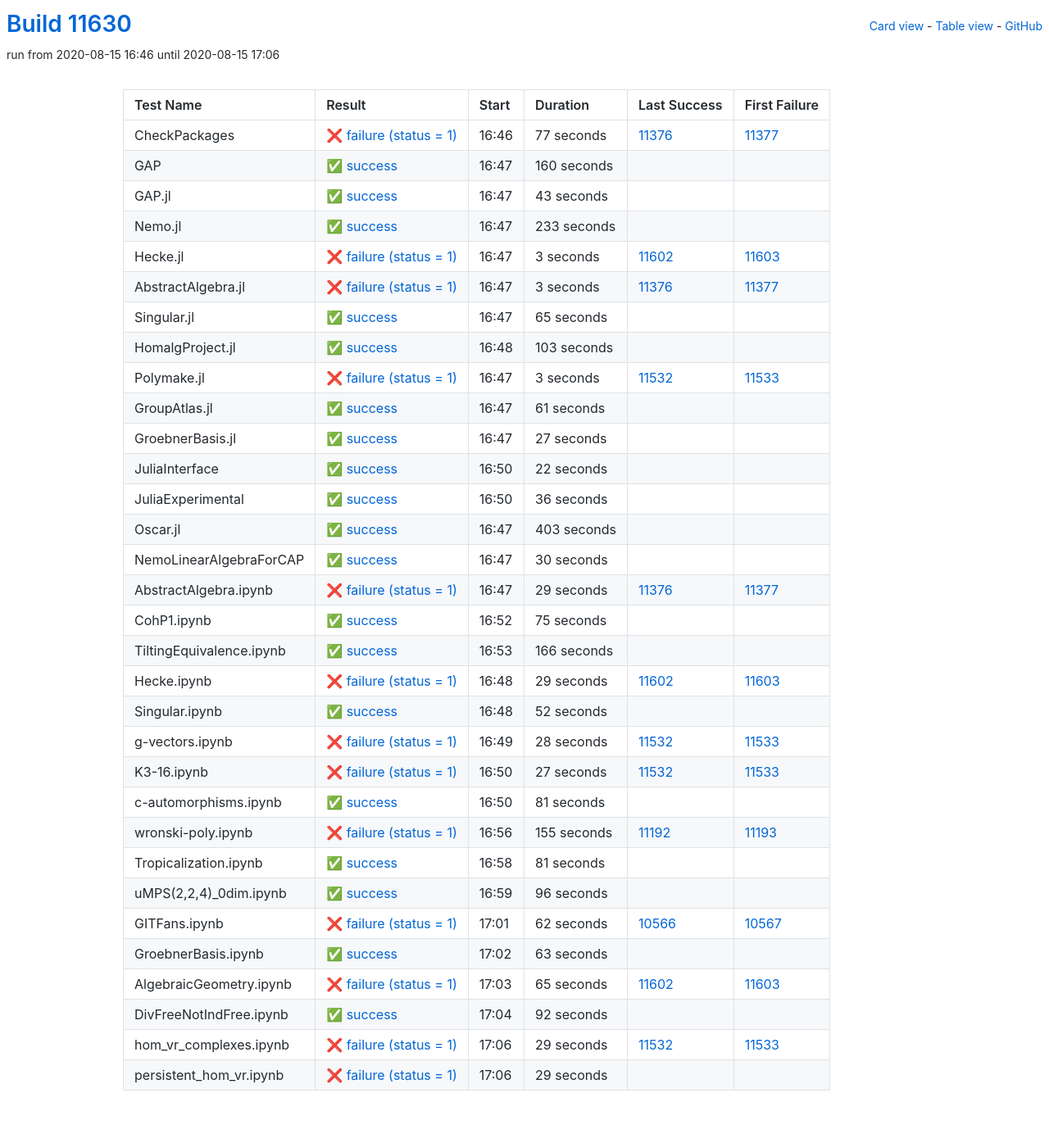
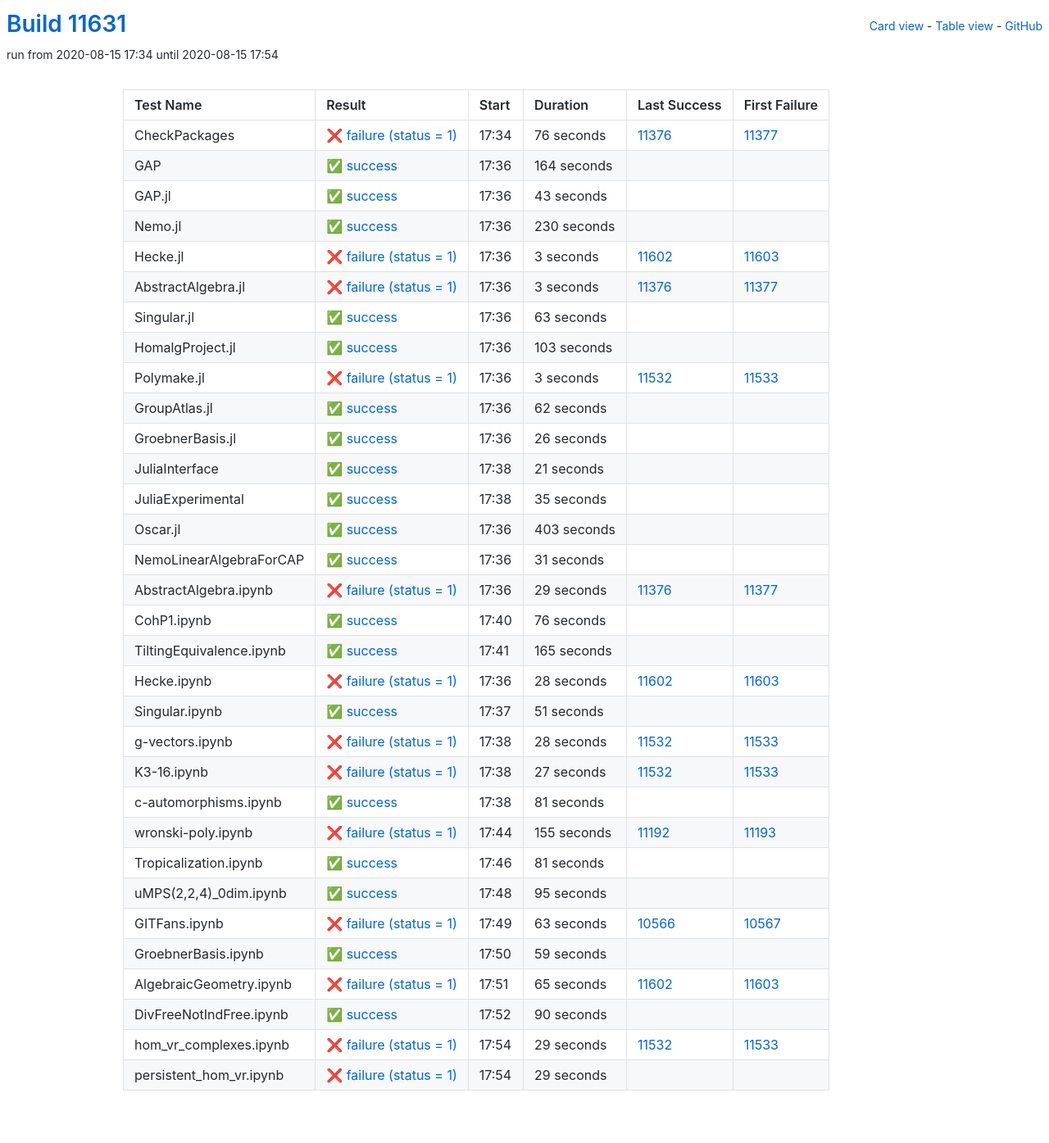
Before and after one commit to oscar-system/oscar-ci-status, a Jekyll site: the page built from table.html, in a window 1280 px wide. Shown: the whole page at 82% size. Built offline with Jekyll 4.4.1, drawn with Linux system fonts in a browser that asks for light colours.

Commit message:
Build #11631

```diff
--- a/_data/ci.yml
+++ b/_data/ci.yml
@@ -1,6 +1,6 @@
 ---
-build: 11630
-build_url: https://oscarci.mathematik.uni-kl.de/job/oscar/11630/
+build: 11631
+build_url: https://oscarci.mathematik.uni-kl.de/job/oscar/11631/
 job: oscar
 organization: oscar-system
 repo: oscar-ci-status
@@ -8,32 +8,32 @@
 tests:
 - name: CheckPackages
   id: checkpackages
-  log: https://oscarci.mathematik.uni-kl.de/job/oscar/11630/artifact/logs/build-11630/CheckPackages.log
-  start: 2020-08-15 16:46
+  log: https://oscarci.mathematik.uni-kl.de/job/oscar/11631/artifact/logs/build-11631/CheckPackages.log
+  start: 2020-08-15 17:34
   success: false
   exitcode: 1
   status: failure
-  duration: 77
+  duration: 76
   last_success: 11376
   last_success_url: https://oscarci.mathematik.uni-kl.de/job/oscar/11376/
   first_failure: 11377
   first_failure_url: https://oscarci.mathematik.uni-kl.de/job/oscar/11377/
 - name: GAP
   id: gap
-  log: https://oscarci.mathematik.uni-kl.de/job/oscar/11630/artifact/logs/build-11630/GAP.log
-  start: 2020-08-15 16:47
+  log: https://oscarci.mathematik.uni-kl.de/job/oscar/11631/artifact/logs/build-11631/GAP.log
+  start: 2020-08-15 17:36
   success: true
   exitcode: 0
   status: success
-  duration: 160
+  duration: 164
   last_success: false
   last_success_url:
   first_failure: false
   first_failure_url:
 - name: GAP.jl
   id: gap-jl
-  log: https://oscarci.mathematik.uni-kl.de/job/oscar/11630/artifact/logs/build-11630/GAP.jl.log
-  start: 2020-08-15 16:47
+  log: https://oscarci.mathematik.uni-kl.de/job/oscar/11631/artifact/logs/build-11631/GAP.jl.log
+  start: 2020-08-15 17:36
   success: true
   exitcode: 0
   status: success
@@ -44,20 +44,20 @@
   first_failure_url:
 - name: Nemo.jl
   id: nemo-jl
-  log: https://oscarci.mathematik.uni-kl.de/job/oscar/11630/artifact/logs/build-11630/Nemo.jl.log
-  start: 2020-08-15 16:47
+  log: https://oscarci.mathematik.uni-kl.de/job/oscar/11631/artifact/logs/build-11631/Nemo.jl.log
+  start: 2020-08-15 17:36
   success: true
   exitcode: 0
   status: success
-  duration: 233
+  duration: 230
   last_success: false
   last_success_url:
   first_failure: false
   first_failure_url:
 - name: Hecke.jl
   id: hecke-jl
-  log: https://oscarci.mathematik.uni-kl.de/job/oscar/11630/artifact/logs/build-11630/Hecke.jl.log
-  start: 2020-08-15 16:47
+  log: https://oscarci.mathematik.uni-kl.de/job/oscar/11631/artifact/logs/build-11631/Hecke.jl.log
+  start: 2020-08-15 17:36
   success: false
   exitcode: 1
   status: failure
@@ -68,8 +68,8 @@
   first_failure_url: https://oscarci.mathematik.uni-kl.de/job/oscar/11603/
 - name: AbstractAlgebra.jl
   id: abstractalgebra-jl
-  log: https://oscarci.mathematik.uni-kl.de/job/oscar/11630/artifact/logs/build-11630/AbstractAlgebra.jl.log
-  start: 2020-08-15 16:47
+  log: https://oscarci.mathematik.uni-kl.de/job/oscar/11631/artifact/logs/build-11631/AbstractAlgebra.jl.log
+  start: 2020-08-15 17:36
   success: false
   exitcode: 1
   status: failure
@@ -80,20 +80,20 @@
   first_failure_url: https://oscarci.mathematik.uni-kl.de/job/oscar/11377/
 - name: Singular.jl
   id: singular-jl
-  log: https://oscarci.mathematik.uni-kl.de/job/oscar/11630/artifact/logs/build-11630/Singular.jl.log
-  start: 2020-08-15 16:47
+  log: https://oscarci.mathematik.uni-kl.de/job/oscar/11631/artifact/logs/build-11631/Singular.jl.log
+  start: 2020-08-15 17:36
   success: true
   exitcode: 0
   status: success
-  duration: 65
+  duration: 63
   last_success: false
   last_success_url:
   first_failure: false
   first_failure_url:
 - name: HomalgProject.jl
   id: homalgproject-jl
-  log: https://oscarci.mathematik.uni-kl.de/job/oscar/11630/artifact/logs/build-11630/HomalgProject.jl.log
-  start: 2020-08-15 16:48
+  log: https://oscarci.mathematik.uni-kl.de/job/oscar/11631/artifact/logs/build-11631/HomalgProject.jl.log
+  start: 2020-08-15 17:36
   success: true
   exitcode: 0
   status: success
@@ -104,8 +104,8 @@
   first_failure_url:
 - name: Polymake.jl
   id: polymake-jl
-  log: https://oscarci.mathematik.uni-kl.de/job/oscar/11630/artifact/logs/build-11630/Polymake.jl.log
-  start: 2020-08-15 16:47
+  log: https://oscarci.mathematik.uni-kl.de/job/oscar/11631/artifact/logs/build-11631/Polymake.jl.log
+  start: 2020-08-15 17:36
   success: false
   exitcode: 1
   status: failure
@@ -116,56 +116,56 @@
   first_failure_url: https://oscarci.mathematik.uni-kl.de/job/oscar/11533/
 - name: GroupAtlas.jl
   id: groupatlas-jl
-  log: https://oscarci.mathematik.uni-kl.de/job/oscar/11630/artifact/logs/build-11630/GroupAtlas.jl.log
-  start: 2020-08-15 16:47
+  log: https://oscarci.mathematik.uni-kl.de/job/oscar/11631/artifact/logs/build-11631/GroupAtlas.jl.log
+  start: 2020-08-15 17:36
   success: true
   exitcode: 0
   status: success
-  duration: 61
+  duration: 62
   last_success: false
   last_success_url:
   first_failure: false
   first_failure_url:
 - name: GroebnerBasis.jl
   id: groebnerbasis-jl
-  log: https://oscarci.mathematik.uni-kl.de/job/oscar/11630/artifact/logs/build-11630/GroebnerBasis.jl.log
-  start: 2020-08-15 16:47
+  log: https://oscarci.mathematik.uni-kl.de/job/oscar/11631/artifact/logs/build-11631/GroebnerBasis.jl.log
+  start: 2020-08-15 17:36
   success: true
   exitcode: 0
   status: success
-  duration: 27
+  duration: 26
   last_success: false
   last_success_url:
   first_failure: false
   first_failure_url:
 - name: JuliaInterface
   id: juliainterface
-  log: https://oscarci.mathematik.uni-kl.de/job/oscar/11630/artifact/logs/build-11630/JuliaInterface.log
-  start: 2020-08-15 16:50
+  log: https://oscarci.mathematik.uni-kl.de/job/oscar/11631/artifact/logs/build-11631/JuliaInterface.log
+  start: 2020-08-15 17:38
   success: true
   exitcode: 0
   status: success
-  duration: 22
+  duration: 21
   last_success: false
   last_success_url:
   first_failure: false
   first_failure_url:
 - name: JuliaExperimental
   id: juliaexperimental
-  log: https://oscarci.mathematik.uni-kl.de/job/oscar/11630/artifact/logs/build-11630/JuliaExperimental.log
-  start: 2020-08-15 16:50
+  log: https://oscarci.mathematik.uni-kl.de/job/oscar/11631/artifact/logs/build-11631/JuliaExperimental.log
+  start: 2020-08-15 17:38
   success: true
   exitcode: 0
   status: success
-  duration: 36
+  duration: 35
   last_success: false
   last_success_url:
   first_failure: false
   first_failure_url:
 - name: Oscar.jl
   id: oscar-jl
-  log: https://oscarci.mathematik.uni-kl.de/job/oscar/11630/artifact/logs/build-11630/Oscar.jl.log
-  start: 2020-08-15 16:47
+  log: https://oscarci.mathematik.uni-kl.de/job/oscar/11631/artifact/logs/build-11631/Oscar.jl.log
+  start: 2020-08-15 17:36
   success: true
   exitcode: 0
   status: success
@@ -176,20 +176,20 @@
   first_failure_url:
 - name: NemoLinearAlgebraForCAP
   id: nemolinearalgebraforcap
-  log: https://oscarci.mathematik.uni-kl.de/job/oscar/11630/artifact/logs/build-11630/NemoLinearAlgebraForCAP.log
-  start: 2020-08-15 16:47
+  log: https://oscarci.mathematik.uni-kl.de/job/oscar/11631/artifact/logs/build-11631/NemoLinearAlgebraForCAP.log
+  start: 2020-08-15 17:36
   success: true
   exitcode: 0
   status: success
-  duration: 30
+  duration: 31
   last_success: false
   last_success_url:
   first_failure: false
   first_failure_url:
 - name: AbstractAlgebra.ipynb
   id: abstractalgebra-ipynb
-  log: https://oscarci.mathematik.uni-kl.de/job/oscar/11630/artifact/logs/build-11630/AbstractAlgebra.ipynb.log
-  start: 2020-08-15 16:47
+  log: https://oscarci.mathematik.uni-kl.de/job/oscar/11631/artifact/logs/build-11631/AbstractAlgebra.ipynb.log
+  start: 2020-08-15 17:36
   success: false
   exitcode: 1
   status: failure
@@ -200,56 +200,56 @@
   first_failure_url: https://oscarci.mathematik.uni-kl.de/job/oscar/11377/
 - name: CohP1.ipynb
   id: cohp1-ipynb
-  log: https://oscarci.mathematik.uni-kl.de/job/oscar/11630/artifact/logs/build-11630/CohP1.ipynb.log
-  start: 2020-08-15 16:52
+  log: https://oscarci.mathematik.uni-kl.de/job/oscar/11631/artifact/logs/build-11631/CohP1.ipynb.log
+  start: 2020-08-15 17:40
   success: true
   exitcode: 0
   status: success
-  duration: 75
+  duration: 76
   last_success: false
   last_success_url:
   first_failure: false
   first_failure_url:
 - name: TiltingEquivalence.ipynb
   id: tiltingequivalence-ipynb
-  log: https://oscarci.mathematik.uni-kl.de/job/oscar/11630/artifact/logs/build-11630/TiltingEquivalence.ipynb.log
-  start: 2020-08-15 16:53
+  log: https://oscarci.mathematik.uni-kl.de/job/oscar/11631/artifact/logs/build-11631/TiltingEquivalence.ipynb.log
+  start: 2020-08-15 17:41
   success: true
   exitcode: 0
   status: success
-  duration: 166
+  duration: 165
   last_success: false
   last_success_url:
   first_failure: false
   first_failure_url:
 - name: Hecke.ipynb
   id: hecke-ipynb
-  log: https://oscarci.mathematik.uni-kl.de/job/oscar/11630/artifact/logs/build-11630/Hecke.ipynb.log
-  start: 2020-08-15 16:48
+  log: https://oscarci.mathematik.uni-kl.de/job/oscar/11631/artifact/logs/build-11631/Hecke.ipynb.log
+  start: 2020-08-15 17:36
   success: false
   exitcode: 1
   status: failure
-  duration: 29
+  duration: 28
   last_success: 11602
   last_success_url: https://oscarci.mathematik.uni-kl.de/job/oscar/11602/
   first_failure: 11603
   first_failure_url: https://oscarci.mathematik.uni-kl.de/job/oscar/11603/
 - name: Singular.ipynb
   id: singular-ipynb
-  log: https://oscarci.mathematik.uni-kl.de/job/oscar/11630/artifact/logs/build-11630/Singular.ipynb.log
-  start: 2020-08-15 16:48
+  log: https://oscarci.mathematik.uni-kl.de/job/oscar/11631/artifact/logs/build-11631/Singular.ipynb.log
+  start: 2020-08-15 17:37
   success: true
   exitcode: 0
   status: success
-  duration: 52
+  duration: 51
   last_success: false
   last_success_url:
   first_failure: false
   first_failure_url:
 - name: g-vectors.ipynb
   id: g-vectors-ipynb
-  log: https://oscarci.mathematik.uni-kl.de/job/oscar/11630/artifact/logs/build-11630/g-vectors.ipynb.log
-  start: 2020-08-15 16:49
+  log: https://oscarci.mathematik.uni-kl.de/job/oscar/11631/artifact/logs/build-11631/g-vectors.ipynb.log
+  start: 2020-08-15 17:38
   success: false
   exitcode: 1
   status: failure
@@ -260,8 +260,8 @@
   first_failure_url: https://oscarci.mathematik.uni-kl.de/job/oscar/11533/
 - name: K3-16.ipynb
   id: k3-16-ipynb
-  log: https://oscarci.mathematik.uni-kl.de/job/oscar/11630/artifact/logs/build-11630/K3-16.ipynb.log
-  start: 2020-08-15 16:50
+  log: https://oscarci.mathematik.uni-kl.de/job/oscar/11631/artifact/logs/build-11631/K3-16.ipynb.log
+  start: 2020-08-15 17:38
   success: false
   exitcode: 1
   status: failure
@@ -272,8 +272,8 @@
   first_failure_url: https://oscarci.mathematik.uni-kl.de/job/oscar/11533/
 - name: c-automorphisms.ipynb
   id: c-automorphisms-ipynb
-  log: https://oscarci.mathematik.uni-kl.de/job/oscar/11630/artifact/logs/build-11630/c-automorphisms.ipynb.log
-  start: 2020-08-15 16:50
+  log: https://oscarci.mathematik.uni-kl.de/job/oscar/11631/artifact/logs/build-11631/c-automorphisms.ipynb.log
+  start: 2020-08-15 17:38
   success: true
   exitcode: 0
   status: success
@@ -284,8 +284,8 @@
   first_failure_url:
 - name: wronski-poly.ipynb
   id: wronski-poly-ipynb
-  log: https://oscarci.mathematik.uni-kl.de/job/oscar/11630/artifact/logs/build-11630/wronski-poly.ipynb.log
-  start: 2020-08-15 16:56
+  log: https://oscarci.mathematik.uni-kl.de/job/oscar/11631/artifact/logs/build-11631/wronski-poly.ipynb.log
+  start: 2020-08-15 17:44
   success: false
   exitcode: 1
   status: failure
@@ -296,8 +296,8 @@
   first_failure_url: https://oscarci.mathematik.uni-kl.de/job/oscar/11193/
 - name: Tropicalization.ipynb
   id: tropicalization-ipynb
-  log: https://oscarci.mathematik.uni-kl.de/job/oscar/11630/artifact/logs/build-11630/Tropicalization.ipynb.log
-  start: 2020-08-15 16:58
+  log: https://oscarci.mathematik.uni-kl.de/job/oscar/11631/artifact/logs/build-11631/Tropicalization.ipynb.log
+  start: 2020-08-15 17:46
   success: true
   exitcode: 0
   status: success
@@ -308,44 +308,44 @@
   first_failure_url:
 - name: uMPS(2,2,4)_0dim.ipynb
   id: umps-2-2-4-0dim-ipynb
-  log: https://oscarci.mathematik.uni-kl.de/job/oscar/11630/artifact/logs/build-11630/uMPS-2-2-4-_0dim.ipynb.log
-  start: 2020-08-15 16:59
+  log: https://oscarci.mathematik.uni-kl.de/job/oscar/11631/artifact/logs/build-11631/uMPS-2-2-4-_0dim.ipynb.log
+  start: 2020-08-15 17:48
   success: true
   exitcode: 0
   status: success
-  duration: 96
+  duration: 95
   last_success: false
   last_success_url:
   first_failure: false
   first_failure_url:
 - name: GITFans.ipynb
   id: gitfans-ipynb
-  log: https://oscarci.mathematik.uni-kl.de/job/oscar/11630/artifact/logs/build-11630/GITFans.ipynb.log
-  start: 2020-08-15 17:01
+  log: https://oscarci.mathematik.uni-kl.de/job/oscar/11631/artifact/logs/build-11631/GITFans.ipynb.log
+  start: 2020-08-15 17:49
   success: false
   exitcode: 1
   status: failure
-  duration: 62
+  duration: 63
   last_success: 10566
   last_success_url: https://oscarci.mathematik.uni-kl.de/job/oscar/10566/
   first_failure: 10567
   first_failure_url: https://oscarci.mathematik.uni-kl.de/job/oscar/10567/
 - name: GroebnerBasis.ipynb
   id: groebnerbasis-ipynb
-  log: https://oscarci.mathematik.uni-kl.de/job/oscar/11630/artifact/logs/build-11630/GroebnerBasis.ipynb.log
-  start: 2020-08-15 17:02
+  log: https://oscarci.mathematik.uni-kl.de/job/oscar/11631/artifact/logs/build-11631/GroebnerBasis.ipynb.log
+  start: 2020-08-15 17:50
   success: true
   exitcode: 0
   status: success
-  duration: 63
+  duration: 59
   last_success: false
   last_success_url:
   first_failure: false
   first_failure_url:
 - name: AlgebraicGeometry.ipynb
   id: algebraicgeometry-ipynb
-  log: https://oscarci.mathematik.uni-kl.de/job/oscar/11630/artifact/logs/build-11630/AlgebraicGeometry.ipynb.log
-  start: 2020-08-15 17:03
+  log: https://oscarci.mathematik.uni-kl.de/job/oscar/11631/artifact/logs/build-11631/AlgebraicGeometry.ipynb.log
+  start: 2020-08-15 17:51
   success: false
   exitcode: 1
   status: failure
@@ -356,20 +356,20 @@
   first_failure_url: https://oscarci.mathematik.uni-kl.de/job/oscar/11603/
 - name: DivFreeNotIndFree.ipynb
   id: divfreenotindfree-ipynb
-  log: https://oscarci.mathematik.uni-kl.de/job/oscar/11630/artifact/logs/build-11630/DivFreeNotIndFree.ipynb.log
-  start: 2020-08-15 17:04
+  log: https://oscarci.mathematik.uni-kl.de/job/oscar/11631/artifact/logs/build-11631/DivFreeNotIndFree.ipynb.log
+  start: 2020-08-15 17:52
   success: true
   exitcode: 0
   status: success
-  duration: 92
+  duration: 90
   last_success: false
   last_success_url:
   first_failure: false
   first_failure_url:
 - name: hom_vr_complexes.ipynb
   id: hom-vr-complexes-ipynb
-  log: https://oscarci.mathematik.uni-kl.de/job/oscar/11630/artifact/logs/build-11630/hom_vr_complexes.ipynb.log
-  start: 2020-08-15 17:06
+  log: https://oscarci.mathematik.uni-kl.de/job/oscar/11631/artifact/logs/build-11631/hom_vr_complexes.ipynb.log
+  start: 2020-08-15 17:54
   success: false
   exitcode: 1
   status: failure
@@ -380,8 +380,8 @@
   first_failure_url: https://oscarci.mathematik.uni-kl.de/job/oscar/11533/
 - name: persistent_hom_vr.ipynb
   id: persistent-hom-vr-ipynb
-  log: https://oscarci.mathematik.uni-kl.de/job/oscar/11630/artifact/logs/build-11630/persistent_hom_vr.ipynb.log
-  start: 2020-08-15 17:06
+  log: https://oscarci.mathematik.uni-kl.de/job/oscar/11631/artifact/logs/build-11631/persistent_hom_vr.ipynb.log
+  start: 2020-08-15 17:54
   success: false
   exitcode: 1
   status: failure
```
Also changed, not shown: README.md.
